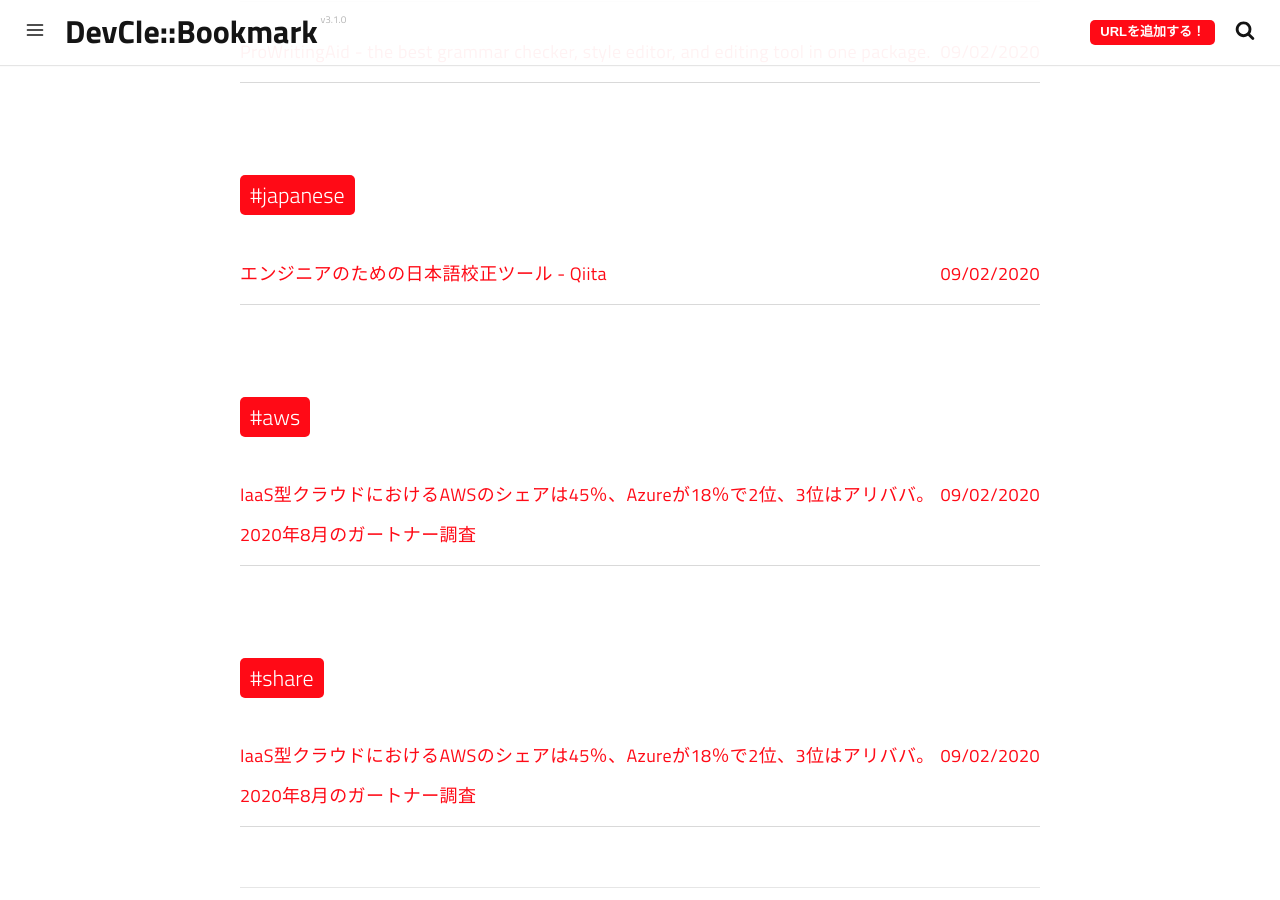
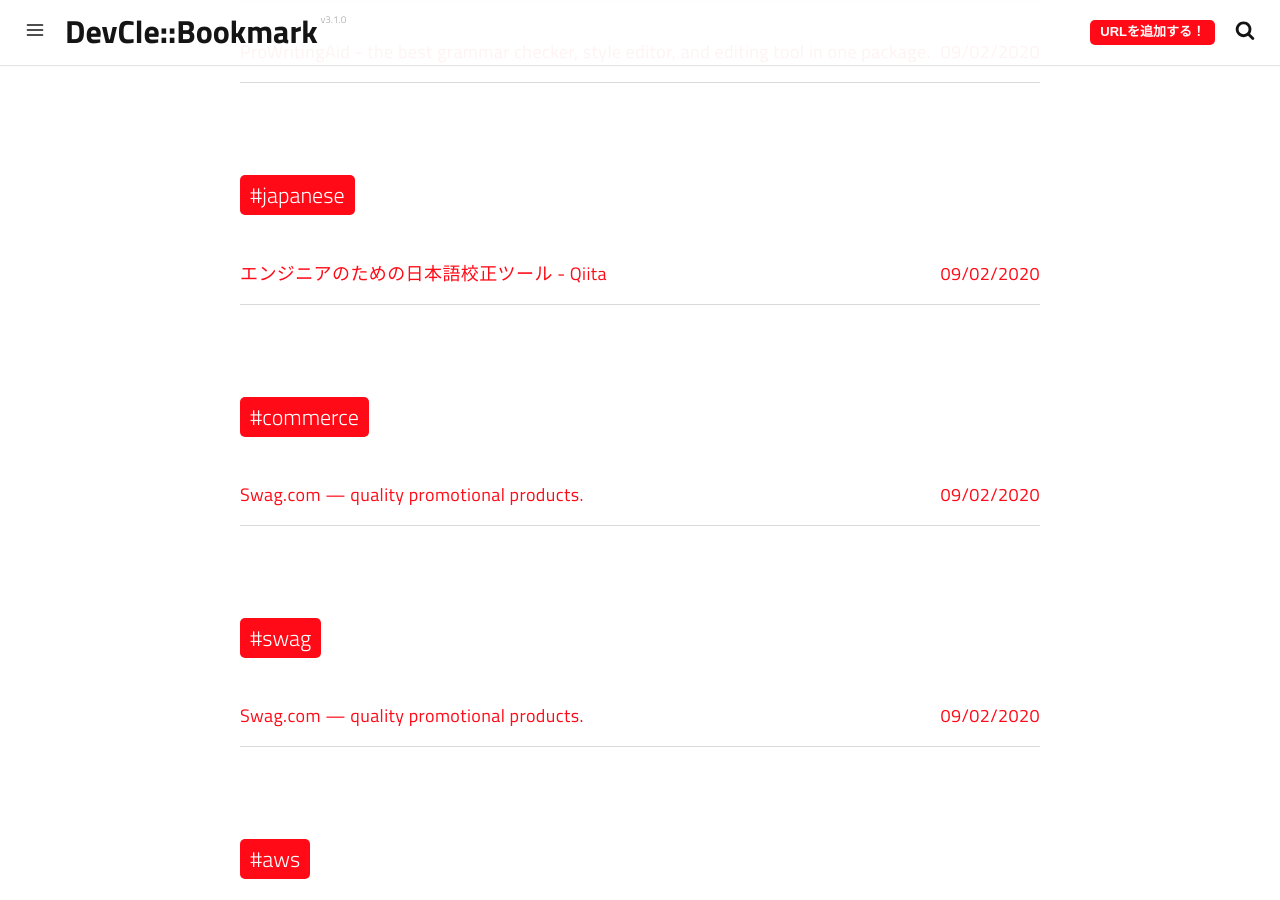
Before and after one commit to goofmint/devcle-bookmark, a Jekyll site: the page built from tags.html, in a window 1280 px wide and 900 px high, scrolled down 9944 px. Built offline with Jekyll 4.4.1, drawn with Linux system fonts in a browser that asks for light colours; a script that is not in the unit is left out.

Commit message:
Auto update

```diff
--- a/_data/bookmarks.json
+++ b/_data/bookmarks.json
@@ -352,9 +352,22 @@
   },
   {
     "url": "https://swag.com/",
-    "summary": "",
-    "category": "",
-    "tags": "",
+    "summary": "ノベルティを作成できるサイト。最低発注数あり。",
+    "category": "novelty",
+    "tags": "commerce,swag",
+    "title": "Swag.com — quality promotional products.",
+    "description": "",
+    "image": "",
+    "siteName": "",
+    "favicon": "https://swag.com/assets/img/favicon.png",
+    "get": "true",
+    "date": "Wed Sep 02 2020 00:00:00 GMT+0900 (日本標準時)"
+  },
+  {
+    "url": "https://suzuri.jp/",
+    "summary": "自分だけのオリジナルグッズを作成できる。1点から注文可能。",
+    "category": "novelty",
+    "tags": "commerce,swag",
     "title": "",
     "description": "",
     "image": "",
--- /dev/null
+++ b/_posts/2020-09-02-aaa1f5544292bd8b950af9b96b5551832135598382208d0279adaa186811258a.md
@@ -0,0 +1,18 @@
+---
+date: 2020-09-02
+layout: post
+title: Swag.com — quality promotional products.
+subtitle:
+description: >-
+
+image:
+category: novelty
+tags:
+  - commerce
+  - swag
+author: goofmint
+paginate: true
+---
+ノベルティを作成できるサイト。最低発注数あり。
+
+[Swag.com — quality promotional products.](https://swag.com/)
```
